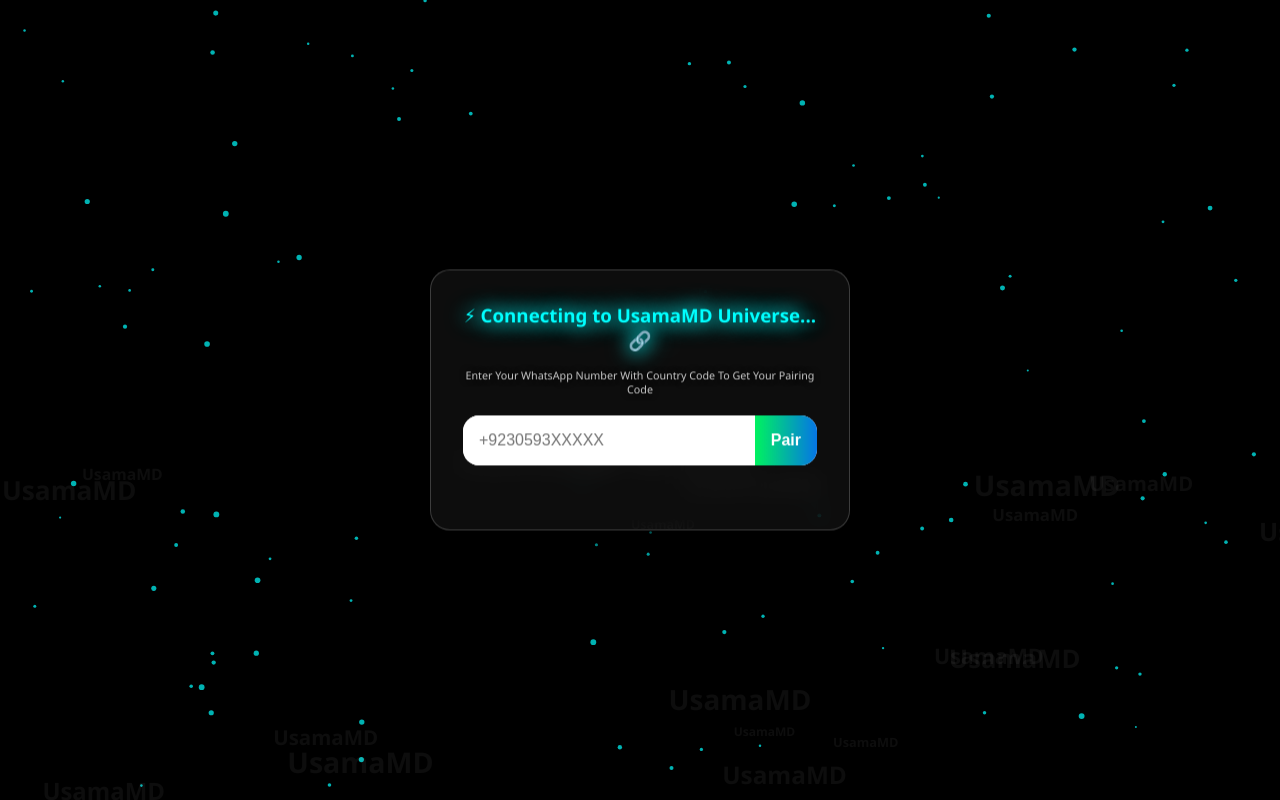
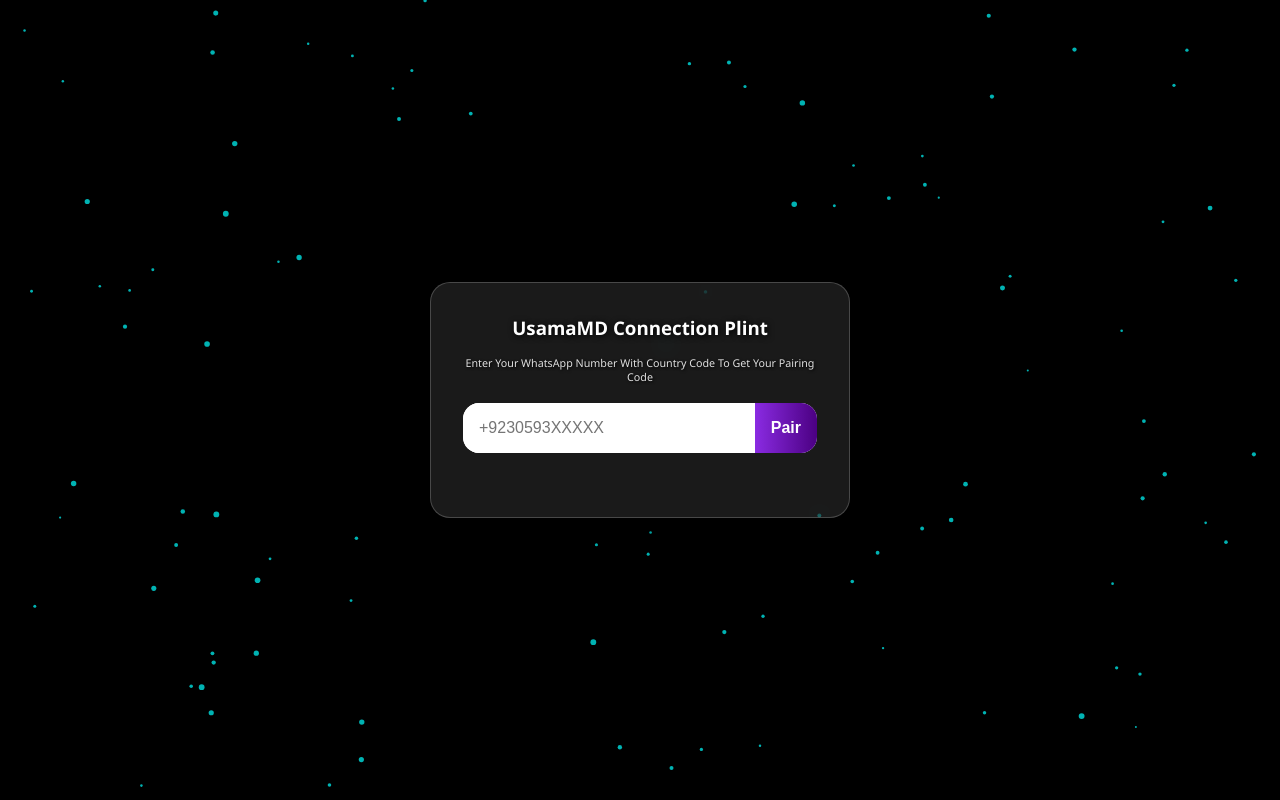
Before and after one commit to 5usama/PAIR, a website: page pair.html in a window 1280 px wide. Drawn offline with nearby package versions, Linux system fonts and the light colour scheme.

Commit message:
Add files via upload

```diff
--- a/pair.html
+++ b/pair.html
@@ -1,22 +1,26 @@
 <!DOCTYPE html>
 <html lang="en">
 <head>
-  <meta charset="UTF-8" />
-  <meta name="viewport" content="width=device-width, initial-scale=1.0"/>
-  <title>UsamaMD VIP PAIRING</title>
-  <link rel="stylesheet" href="https://cdnjs.cloudflare.com/ajax/libs/font-awesome/5.15.4/css/all.min.css"/>
+  <meta charset="UTF-8">
+  <meta name="viewport" content="width=device-width, initial-scale=1.0">
+  <title>UsamaMD Connection System</title>
+  <link rel="stylesheet" href="https://cdnjs.cloudflare.com/ajax/libs/font-awesome/5.15.4/css/all.min.css">
   <style>
     * {
       box-sizing: border-box;
       margin: 0;
       padding: 0;
-    }
-
-    html, body {
+    }html, body {
   height: 100%;
   overflow: hidden;
   font-family: 'Segoe UI', Tahoma, Geneva, Verdana, sans-serif;
-      background: black;
+}
+
+body {
+  display: flex;
+  justify-content: center;
+  align-items: center;
+  background: #000;
   position: relative;
 }
 
@@ -27,37 +31,16 @@
   z-index: 0;
 }
 
-    .floating-text {
-      position: absolute;
-      font-size: 2rem;
-      color: rgba(255, 255, 255, 0.05);
-      font-weight: bold;
-      animation: float linear infinite;
-      pointer-events: none;
-    }
-
-    @keyframes float {
-      0% {
-        transform: translateY(100vh);
-      }
-      100% {
-        transform: translateY(-100vh);
-      }
-    }
-
 .container {
-      position: absolute;
+  position: relative;
   z-index: 1;
-      top: 50%;
-      left: 50%;
-      transform: translate(-50%, -50%);
   display: flex;
   flex-direction: column;
   align-items: center;
-      background: rgba(255, 255, 255, 0.05);
+  background: rgba(255, 255, 255, 0.1);
   padding: 2rem;
   border-radius: 20px;
-      box-shadow: 0 8px 32px rgba(0, 0, 0, 0.8);
+  box-shadow: 0 8px 32px rgba(0, 0, 0, 0.3);
   backdrop-filter: blur(12px);
   -webkit-backdrop-filter: blur(12px);
   border: 1px solid rgba(255, 255, 255, 0.2);
@@ -66,25 +49,15 @@
 }
 
 .container h3 {
-      color: #0ff;
-      text-shadow: 0 0 10px #0ff, 0 0 20px #0ff;
+  color: #ffffff;
+  text-shadow: 1px 1px 6px #000;
   text-align: center;
   margin-bottom: 1rem;
-      animation: textGlow 2s infinite alternate;
-    }
-
-    @keyframes textGlow {
-      from {
-        text-shadow: 0 0 10px #0ff;
-      }
-      to {
-        text-shadow: 0 0 20px #0ff, 0 0 30px #0ff;
-      }
 }
 
 .container h6 {
-      color: #ccc;
-      text-shadow: 0 0 6px #000;
+  color: #e0e0e0;
+  text-shadow: 1px 1px 3px #000;
   margin-bottom: 1.2rem;
   font-weight: normal;
   text-align: center;
@@ -109,19 +82,19 @@
 }
 
 .input-container button {
-      background: linear-gradient(to right, #00f260, #0575e6);
+  background: linear-gradient(to right, #8a2be2, #4b0082);
   border: none;
   color: white;
   padding: 1rem;
   font-size: 1rem;
   font-weight: bold;
   cursor: pointer;
-      transition: 0.3s;
+  transition: background 0.3s ease;
 }
 
 .input-container button:hover {
-      background: linear-gradient(to right, #f12711, #f5af19);
-      color: black;
+  background: linear-gradient(to right, #32CD32, #228B22);
+  color: yellow;
 }
 
 #pair, #waiting-message {
@@ -148,25 +121,21 @@
     border-radius: 0;
   }
 }
+
   </style>
 </head>
 <body>
   <canvas id="bgEffect"></canvas>
-  <div id="floating-texts"></div>
-
   <div class="container">
-    <h3>⚡ Connecting to UsamaMD Universe... 🔗</h3>
+    <h3>UsamaMD Connection Plint</h3>
     <h6>Enter Your WhatsApp Number With Country Code To Get Your Pairing Code</h6>
     <div class="input-container">
-      <input type="number" id="number" placeholder="+9230593XXXXX" />
+      <input type="number" id="number" placeholder="+9230593XXXXX">
       <button id="submit">Pair</button>
     </div>
     <div id="waiting-message" style="display:none;">Processing...</div>
     <main id="pair"></main>
-  </div>
-
-  <script src="https://cdnjs.cloudflare.com/ajax/libs/axios/1.0.0-alpha.1/axios.min.js"></script>
-  <script>
+  </div>  <script src="https://cdnjs.cloudflare.com/ajax/libs/axios/1.0.0-alpha.1/axios.min.js"></script>  <script>
     const canvas = document.getElementById("bgEffect");
     const ctx = canvas.getContext("2d");
     canvas.width = window.innerWidth;
@@ -185,6 +154,7 @@
       update() {
         this.x += this.speedX;
         this.y += this.speedY;
+
         if (this.x > canvas.width || this.x < 0) this.speedX *= -1;
         if (this.y > canvas.height || this.y < 0) this.speedY *= -1;
       }
@@ -220,9 +190,7 @@
 
     initParticles();
     animateParticles();
-  </script>
-
-  <script>
+  </script>  <script>
     const pairOutput = document.getElementById("pair");
     const submitBtn = document.getElementById("submit");
     const numberInput = document.getElementById("number");
@@ -259,22 +227,5 @@
       waitingMsg.style.display = 'none';
       pairOutput.innerHTML = `<p id="copy" onclick="copyCode()" style="color:red;cursor:pointer;">CODE: <span style="color:white">${code}</span></p>`;
     });
-  </script>
-
-  <script>
-    const floatingTexts = document.getElementById('floating-texts');
-    const screenW = window.innerWidth;
-    const screenH = window.innerHeight;
-    for (let i = 0; i < 30; i++) {
-      const floatDiv = document.createElement('div');
-      floatDiv.className = 'floating-text';
-      floatDiv.style.left = `${Math.random() * screenW}px`;
-      floatDiv.style.top = `${Math.random() * screenH}px`;
-      floatDiv.style.animationDuration = `${15 + Math.random() * 10}s`;
-      floatDiv.style.fontSize = `${Math.random() * 20 + 12}px`;
-      floatDiv.innerText = 'UsamaMD';
-      floatingTexts.appendChild(floatDiv);
-    }
-  </script>
-</body>
+  </script></body>
 </html>
```
Lines whose indentation alone changed are shown as unchanged.
